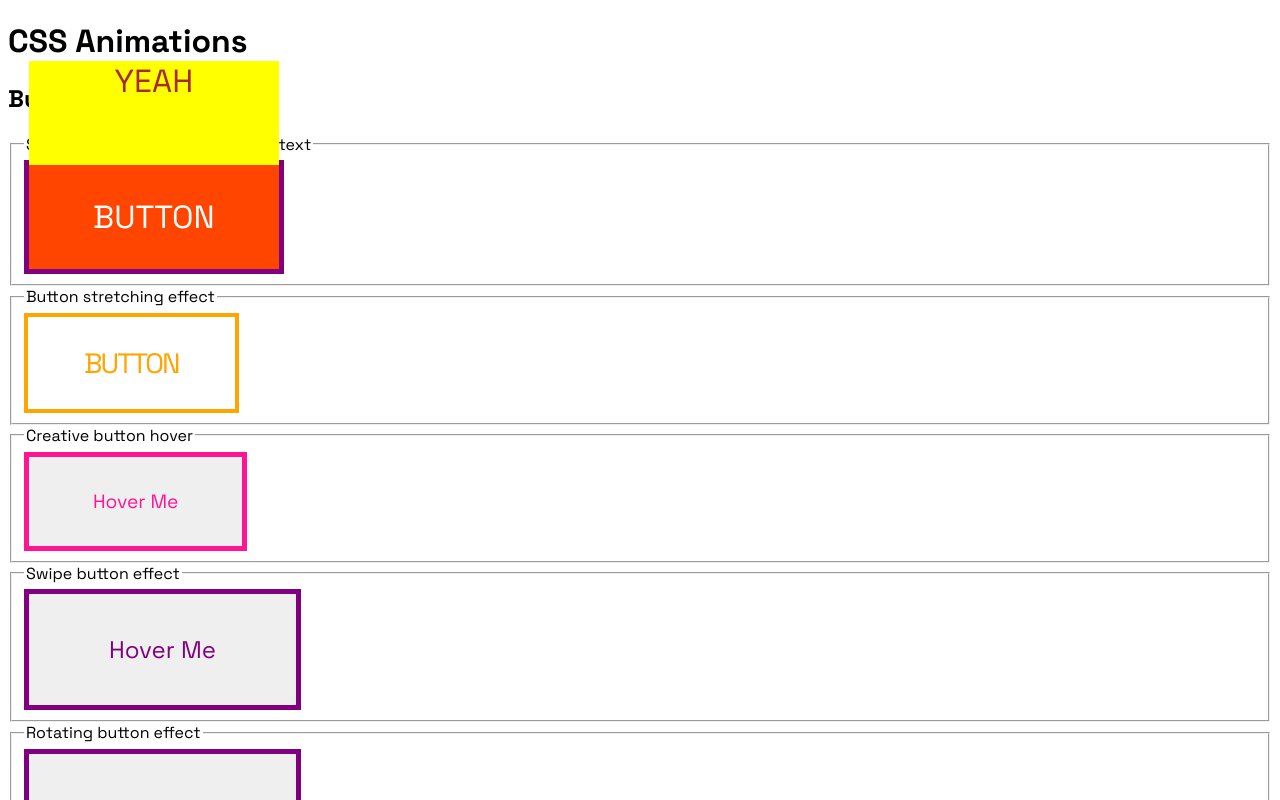
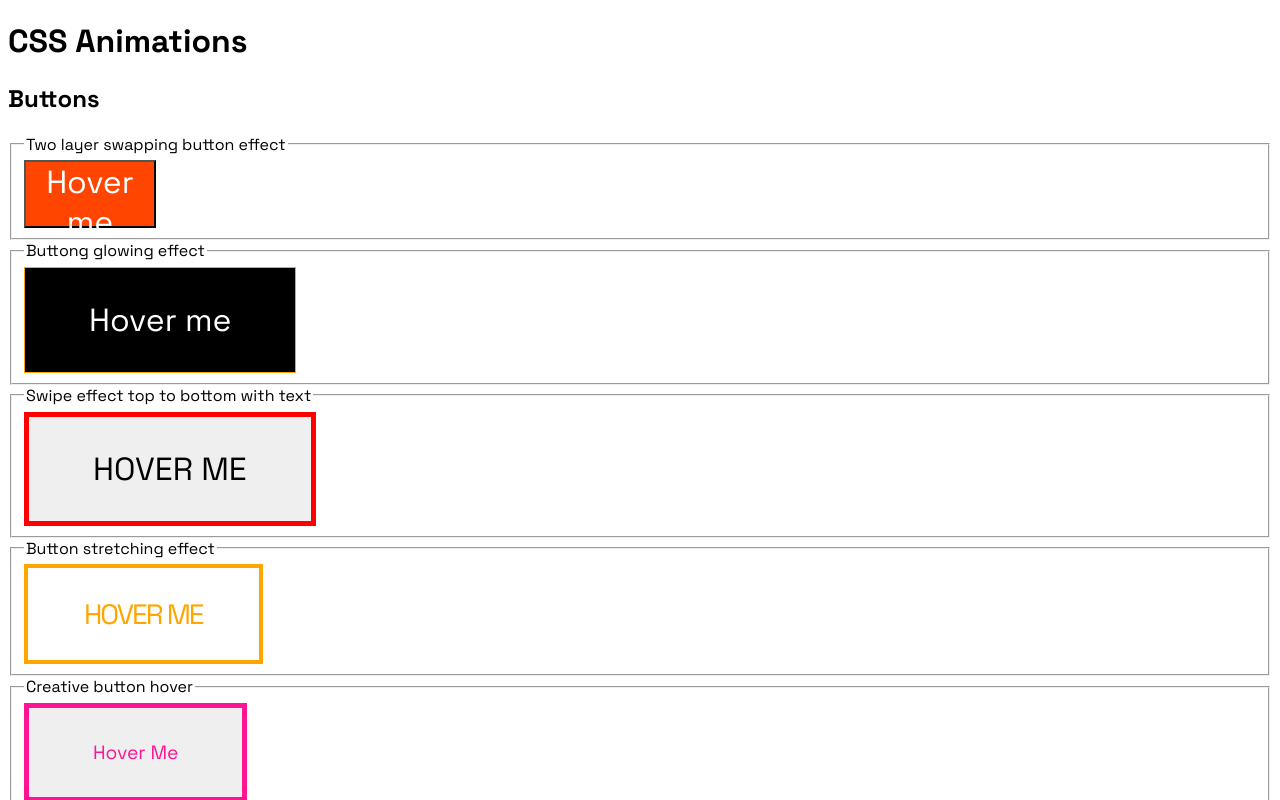
Before and after one commit to siddtheone/css-animations, a React (Create React App) app: page / in a window 1280 px wide. Shown: the top 800 px of the page. Built offline with nearby package versions, Linux system fonts and the light colour scheme.

Commit message:
Update 4 files

```diff
--- a/src/19.js
+++ b/src/19.js
@@ -1,14 +1,13 @@
 import styled from "styled-components";
 
 export const Nineteen = styled.button`
-  border: 5px solid purple;
-  background: orangered;
-  color: white;
+  border: 5px solid red;
   font-size: 32px;
   padding: 1em 2em;
   position: relative;
-  //   overflow: hidden;
+  overflow: hidden;
   isolation: isolate;
+  text-transform: uppercase;
 
   &::after {
     content: "YEAH";
@@ -17,8 +16,11 @@ export const Nineteen = styled.button`
     width: 100%;
     height: 100%;
     position: absolute;
-    background: yellow;
-    color: brown;
+    background: black;
+    color: white;
+    display: flex;
+    justify-content: center;
+    align-items: center;
     transform: translateY(-100%);
     transition: transform 0.4s;
   }
@@ -28,4 +30,5 @@ export const Nineteen = styled.button`
       transform: translateY(0%);
     }
   }
+  cursor: pointer;
 `;
--- /dev/null
+++ b/src/20.js
@@ -0,0 +1,32 @@
+import styled from "styled-components";
+
+export const Twenty = styled.button`
+  font-size: 32px;
+  background: black;
+  color: white;
+  padding: 1em 2em;
+  border: 1px solid orange;
+  transition: background 0.4s;
+  cursor: pointer;
+  position: relative;
+  overflow: hidden;
+
+  &::after {
+    content: "";
+    width: 100%;
+    height: 50px;
+    position: absolute;
+    top: 0;
+    left: 0;
+    background: white;
+    transform: translateX(-100%) rotate(45deg);
+    transition: all 0.4s;
+  }
+
+  &:hover {
+    background: red;
+    &::after {
+      transform: translateX(100%) rotate(45deg);
+    }
+  }
+`;
--- /dev/null
+++ b/src/21.js
@@ -0,0 +1,28 @@
+import styled, { css } from "styled-components";
+
+const pseudoEles = css`
+  content: "Hover me";
+  position: absolute;
+  width: 100%;
+  height: 100%;
+  top: 0;
+  left: 0;
+  background: orangered;
+  color: white;
+  z-index: 1;
+`;
+
+export const TwentyOne = styled.button`
+  font-size: 32px;
+  padding: 1em 2em;
+  background: none;
+  position: relative;
+  isolation: isolate;
+
+  &::after {
+    ${pseudoEles}
+  }
+  &::after {
+    ${pseudoEles}
+  }
+`;
--- a/src/App.js
+++ b/src/App.js
@@ -8,6 +8,8 @@ import { SwipeButton } from "./16";
 import { Seventeen } from "./17";
 import { Eighteen } from "./18";
 import { Nineteen } from "./19";
+import { Twenty } from "./20";
+import { TwentyOne } from "./21";
 import { TwoTen } from "./2.10";
 import { TwoEleven } from "./2.11";
 import { TwoSeven } from "./2.07";
@@ -24,12 +26,20 @@ export default function App() {
       <section>
         <h2>Buttons</h2>
         <fieldset>
+          <legend>Two layer swapping button effect</legend>
+          <TwentyOne />
+        </fieldset>
+        <fieldset>
+          <legend>Buttong glowing effect</legend>
+          <Twenty>Hover me</Twenty>
+        </fieldset>
+        <fieldset>
           <legend>Swipe effect top to bottom with text</legend>
-          <Nineteen>BUTTON</Nineteen>
+          <Nineteen>HOVER ME</Nineteen>
         </fieldset>
         <fieldset>
           <legend>Button stretching effect</legend>
-          <Eighteen>BUTTON</Eighteen>
+          <Eighteen>HOVER ME</Eighteen>
         </fieldset>
         <fieldset>
           <legend>Creative button hover</legend>
```
